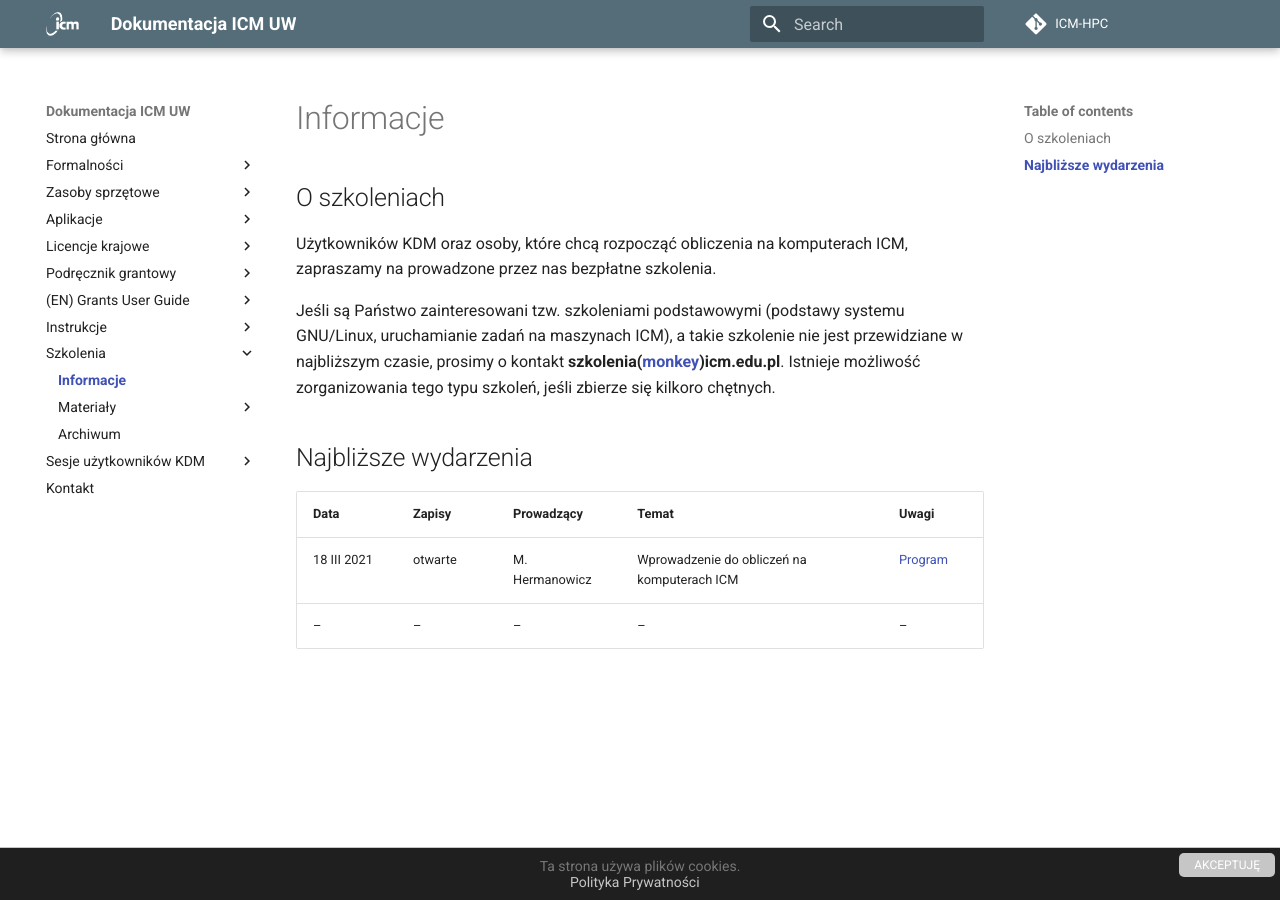
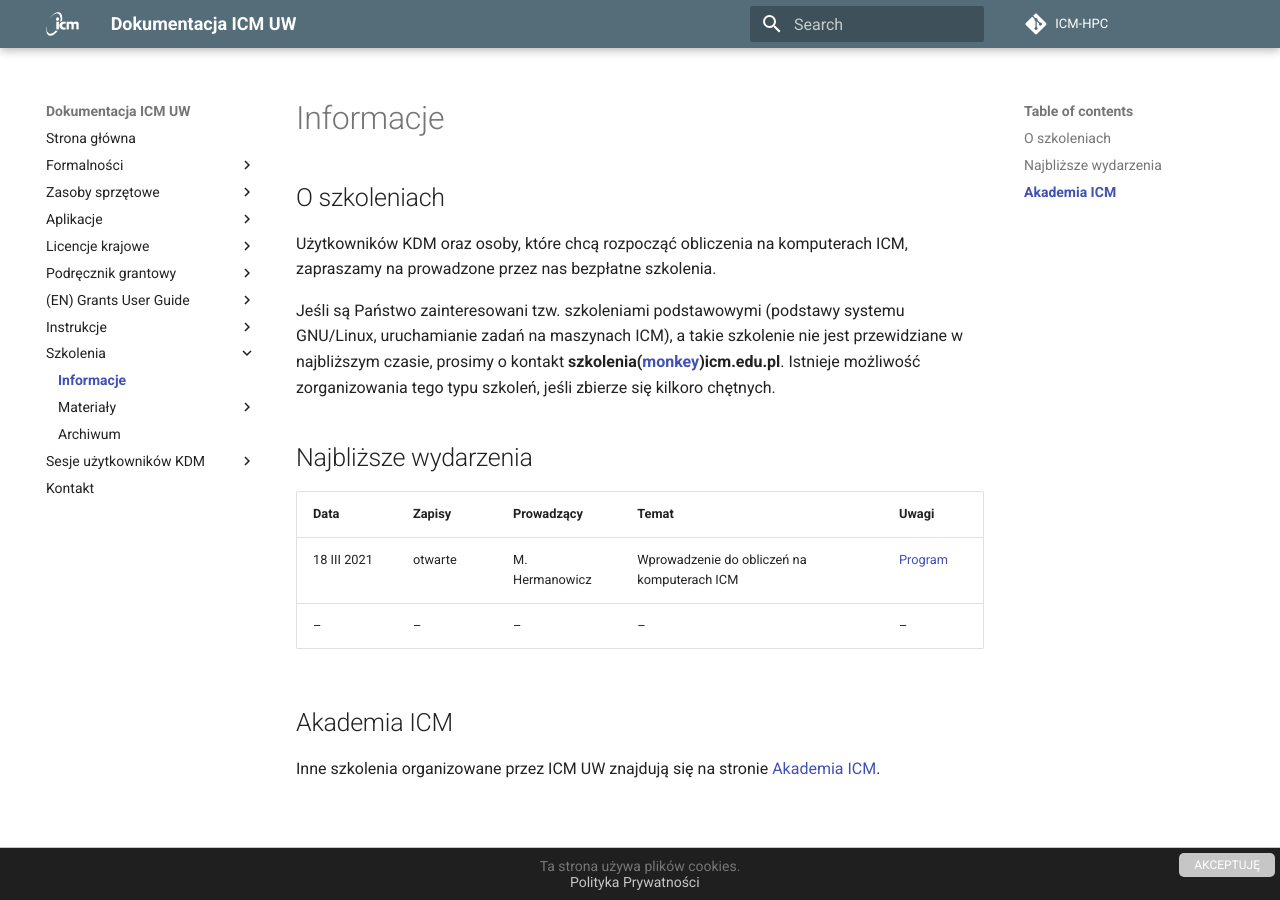
Before and after one commit to kubajal/hpc-docs, an MkDocs documentation site: the page built from docs/Szkolenia/informacje.md, in a window 1280 px wide. Built offline with MkDocs 1.6.1 and Material for MkDocs 9.7.7, drawn with Linux system fonts in a browser that asks for light colours.

Commit message:
akademia icm

```diff
--- a/docs/Szkolenia/informacje.md
+++ b/docs/Szkolenia/informacje.md
@@ -18,3 +18,8 @@ Data           | Zapisy    | Prowadzący                     | Temat
 ---------------|-----------|--------------------------------|-----------------------------------------------|-----
 18 III 2021    | otwarte   | M. Hermanowicz                 | Wprowadzenie do obliczeń na komputerach ICM   | [Program](./intro_icm_2021.md)
 –              | –         | –                              | –                                             | –
+
+
+## Akademia ICM
+
+Inne szkolenia organizowane przez ICM UW znajdują się na stronie [Akademia ICM](https://akademia.icm.edu.pl/archiwum-szkolen/).
```
